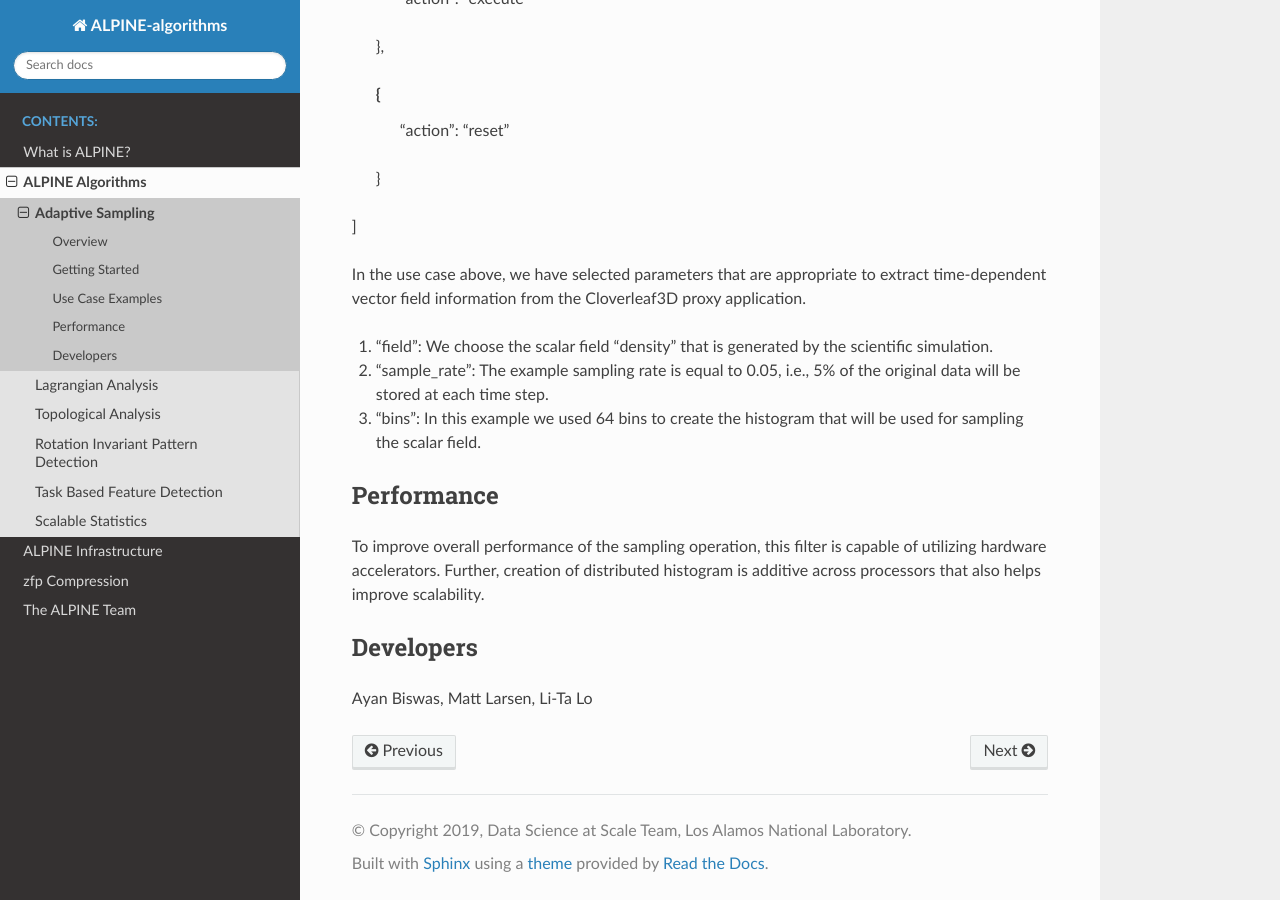
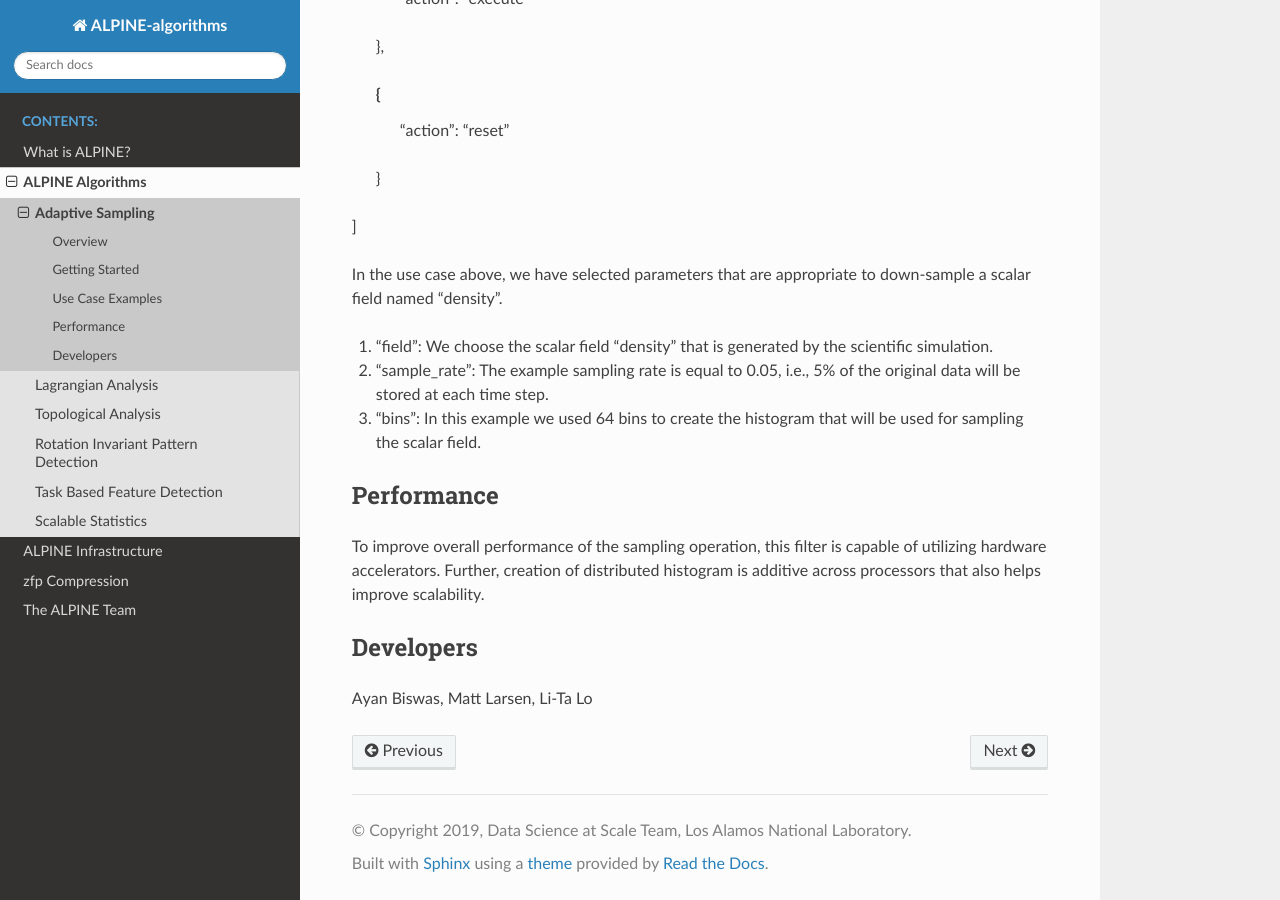
Before and after one commit to Alpine-DAV/algorithms, a Sphinx documentation site: the page built from docs/source/sampling.rst, in a window 1280 px wide and 900 px high, scrolled down 1992 px. Built offline with Sphinx 7.4.7 and the Read the Docs theme 2.0.0, drawn with Linux system fonts in a browser that asks for light colours; formulas are drawn with MathJax 3.

Commit message:
fixed typos

```diff
--- a/docs/source/sampling.rst
+++ b/docs/source/sampling.rst
@@ -61,7 +61,7 @@ To demonstrate the use of histogram-based sampling filter, here is an example as
   }
 ]
 
-In the use case above, we have selected parameters that are appropriate to extract time-dependent vector field information from the Cloverleaf3D proxy application.
+In the use case above, we have selected parameters that are appropriate to down-sample a scalar field named "density".
 
 #. "field": We choose the scalar field "density" that is generated by the scientific simulation.
 #. "sample_rate": The example sampling rate is equal to 0.05, i.e., 5% of the original data will be stored at each time step.
```
